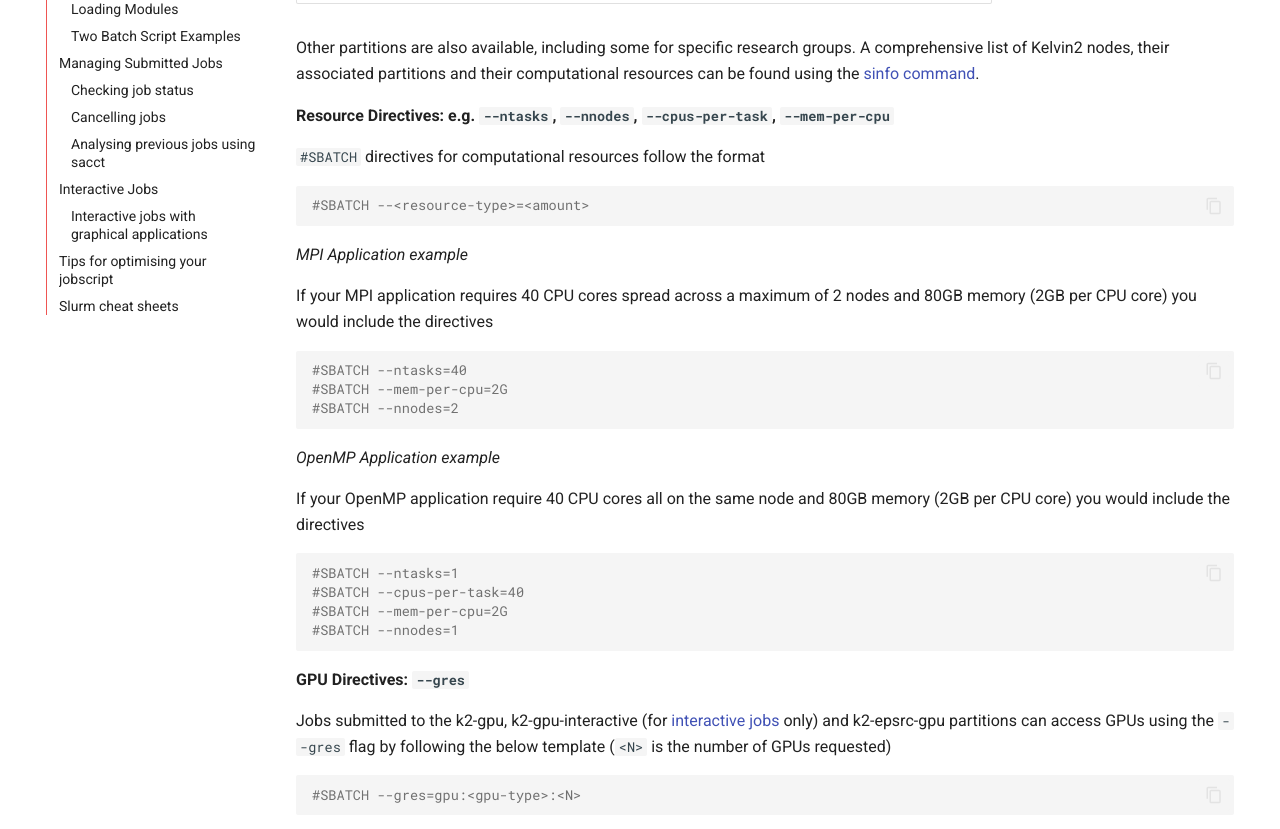
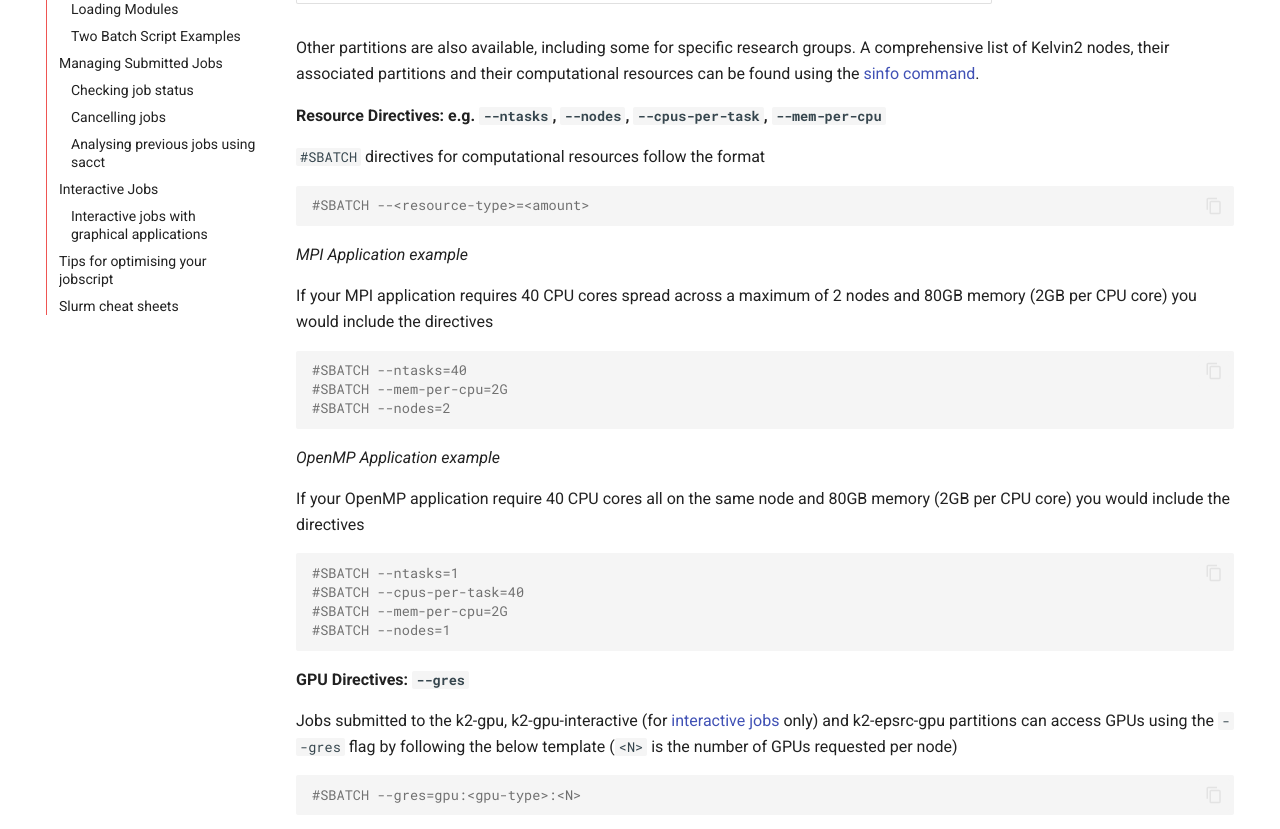
Before and after one commit to ethanbradley/nihpc-documentation, an MkDocs documentation site: the page built from docs/Running Jobs.md, in a window 1280 px wide and 1400 px high, scrolled down 1969 px. Shown: the part 153-982 px from the top of the window. Built offline with MkDocs 1.6.1 and Material for MkDocs 9.7.7, drawn with Linux system fonts in a browser that asks for light colours.

Commit message:
Update Running Jobs.md

````diff
--- a/docs/Running Jobs.md
+++ b/docs/Running Jobs.md
@@ -71,7 +71,7 @@ The main Kelvin2 partitions along with their time limits and computational resou
 Other partitions are also available, including some for specific research groups. A comprehensive list of Kelvin2 nodes, their associated partitions and their computational resources can be found using the [sinfo command](https://slurm.schedmd.com/sinfo.html){target=_blank}.
 
 
-**Resource Directives: e.g. `--ntasks`, `--nnodes`, `--cpus-per-task`, `--mem-per-cpu`**
+**Resource Directives: e.g. `--ntasks`, `--nodes`, `--cpus-per-task`, `--mem-per-cpu`**
 
 `#SBATCH` directives for computational resources follow the format
 
@@ -87,7 +87,7 @@ If your MPI application requires 40 CPU cores spread across a maximum of 2 nodes
 ```bash
 #SBATCH --ntasks=40
 #SBATCH --mem-per-cpu=2G
-#SBATCH --nnodes=2
+#SBATCH --nodes=2
 ```
 
 *OpenMP Application example*
@@ -98,12 +98,12 @@ If your MPI application requires 40 CPU cores spread across a maximum of 2 nodes
 #SBATCH --ntasks=1
 #SBATCH --cpus-per-task=40
 #SBATCH --mem-per-cpu=2G
-#SBATCH --nnodes=1
+#SBATCH --nodes=1
 ```
 
 **GPU Directives: `--gres`**
 
-Jobs submitted to the k2-gpu, k2-gpu-interactive (for [interactive jobs](#interactive-jobs) only) and k2-epsrc-gpu partitions can access GPUs using the `--gres` flag by following the below template (`<N>` is the number of GPUs requested)
+Jobs submitted to the k2-gpu, k2-gpu-interactive (for [interactive jobs](#interactive-jobs) only) and k2-epsrc-gpu partitions can access GPUs using the `--gres` flag by following the below template (`<N>` is the number of GPUs requested per node)
 
 ```bash
 #SBATCH --gres=gpu:<gpu-type>:<N>
@@ -163,7 +163,7 @@ For illustration, example jobscripts for CPU and GPU applications are shown belo
     #SBATCH --mail-user=<email address>         # Specify email address for notifications
     #SBATCH --mail-type=ALL                     # Specify types of notification (eg job Begin, End)
     #SBATCH --ntasks=32                         # Number of tasks to run (for MPI tasks this is number of cores)
-    #SBATCH --nnodes=4                          # Maximum number of nodes on which to launch tasks
+    #SBATCH --nodes=4                          # Maximum number of nodes on which to launch tasks
 
     #SBATCH --partition=k2-hipri                # Specify SLURM partition to queue the job
 
@@ -183,7 +183,7 @@ For illustration, example jobscripts for CPU and GPU applications are shown belo
     #SBATCH --job-name=matlab-job-name
     #SBATCH --output=matlab-output.out
     #SBATCH --time=00:30:00
-    #SBATCH --nnodes=1
+    #SBATCH --nodes=1
     #SBATCH --ntasks=4
     #SBATCH --mem-per-cpu=5G
     #SBATCH --partition=k2-gpu
````
